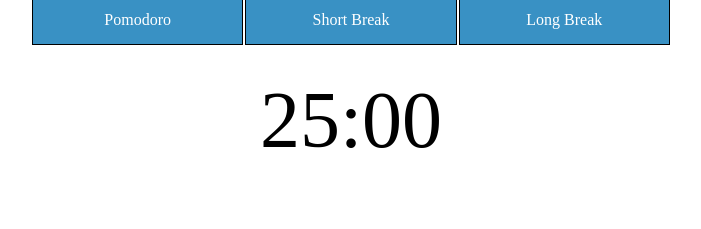
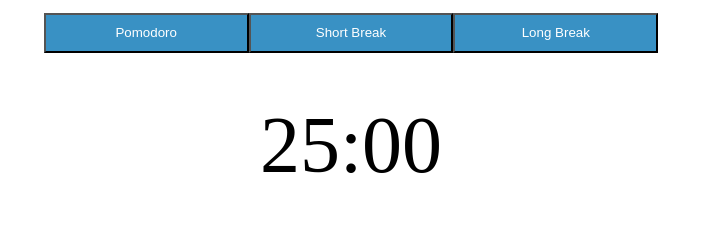
Before and after one commit to antonijek/Homework2, a plain HTML site: page pomodoro-clock/index.html in a window 1280 px wide. Shown: the whole page, without its empty margins (289-990 px from the left). Drawn offline with Linux system fonts and the light colour scheme.

Commit message:
correction html pages

```diff
--- a/boxes/style.css
+++ b/boxes/style.css
@@ -51,6 +51,9 @@ body {
   text-align: center;
   margin: 1%;
 }
+.plus:hover {
+  transform: scale(1.2);
+}
 .message {
   position: absolute;
   color: red;
--- a/pomodoro-clock/index.html
+++ b/pomodoro-clock/index.html
@@ -9,11 +9,11 @@
   </head>
   <body>
     <header>
-      <ul>
-        <a id="pomodoro"><li>Pomodoro</li> </a>
-        <a id="short-break"><li>Short Break</li> </a>
-        <a id="long-break"> <li>Long Break</li> </a>
-      </ul>
+      <div class="header">
+        <div id="pomodoro"><button>Pomodoro</button></div>
+        <div id="short-break"><button>Short Break</button></div>
+        <div id="long-break"><button>Long Break</button></div>
+      </div>
     </header>
     <div class="clock">
       <p>25:00</p>
--- a/pomodoro-clock/style.css
+++ b/pomodoro-clock/style.css
@@ -5,32 +5,27 @@ body {
   margin: auto;
 }
 
-ul {
-  margin-left: 20%;
+.header {
   list-style: none;
   padding: 0;
-  margin: 0;
+  margin: 2%;
   height: 5vh;
   display: grid;
   grid-template-columns: 1fr 1fr 1fr;
   align-content: center;
   justify-items: center;
 }
-li {
+.header button {
   display: inline-block;
-  width: 14vw;
-  padding: 15px;
+  width: 16vw;
+  padding: 5% 0;
+  margin: 0;
   text-align: center;
+  background-color: rgb(57, 145, 196);
+  color: white;
 }
-a {
-  text-decoration: none;
-  color: white;
-  background-color: rgb(57, 145, 196);
 
-  border: 1px solid black;
-  margin: 0;
-}
-a:hover {
+.header button:hover {
   background-color: rgb(23, 104, 180);
 }
 .btn {
@@ -51,12 +46,14 @@ a:hover {
 }
 .start {
   background-color: green;
+  color: white;
 }
 .start:hover {
   transform: scale(1.2);
 }
 .stop {
   background-color: red;
+  color: white;
 }
 .stop:hover {
   transform: scale(1.2);
```
Also changed, not shown: XO-game/index.html (+16 -8 lines), boxes/index.html (+1 -1 lines).
